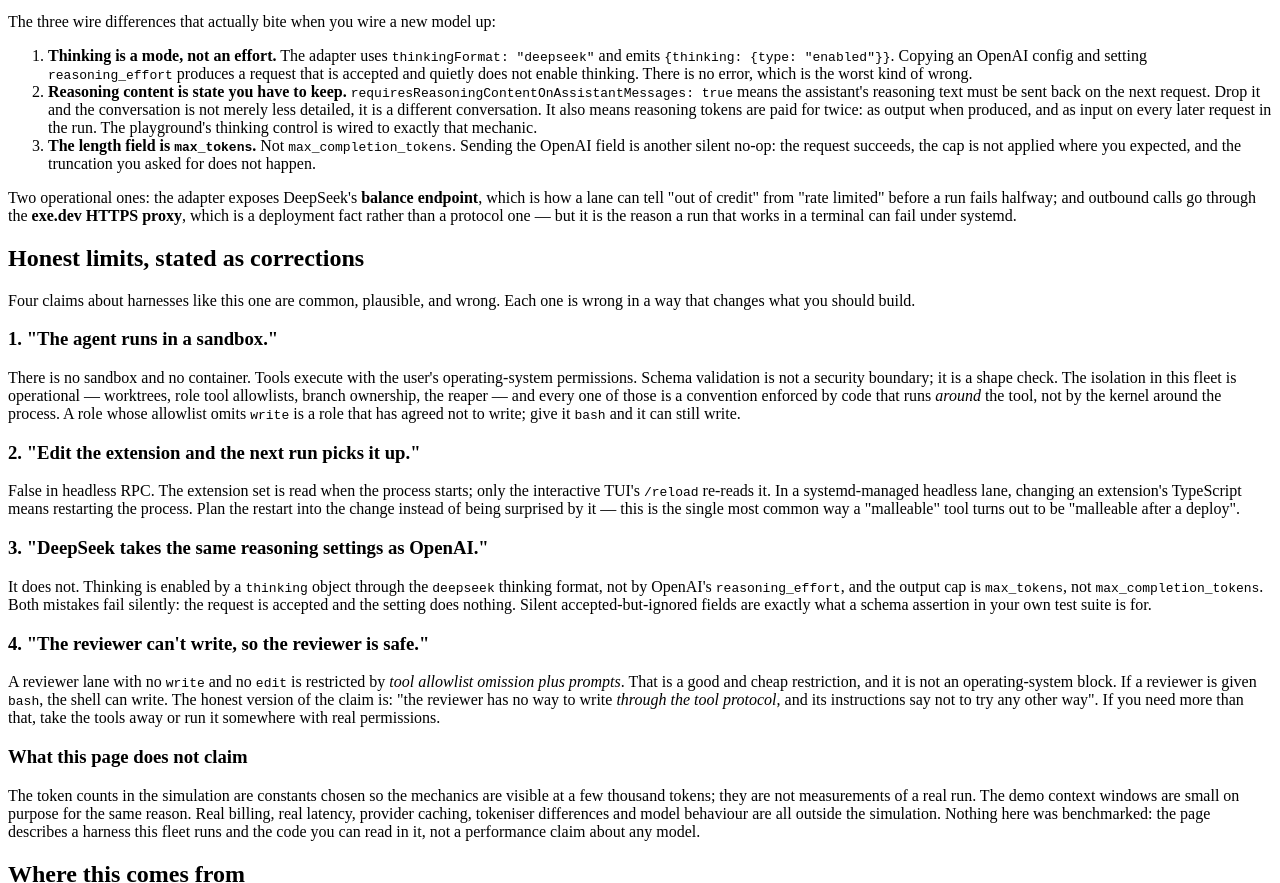
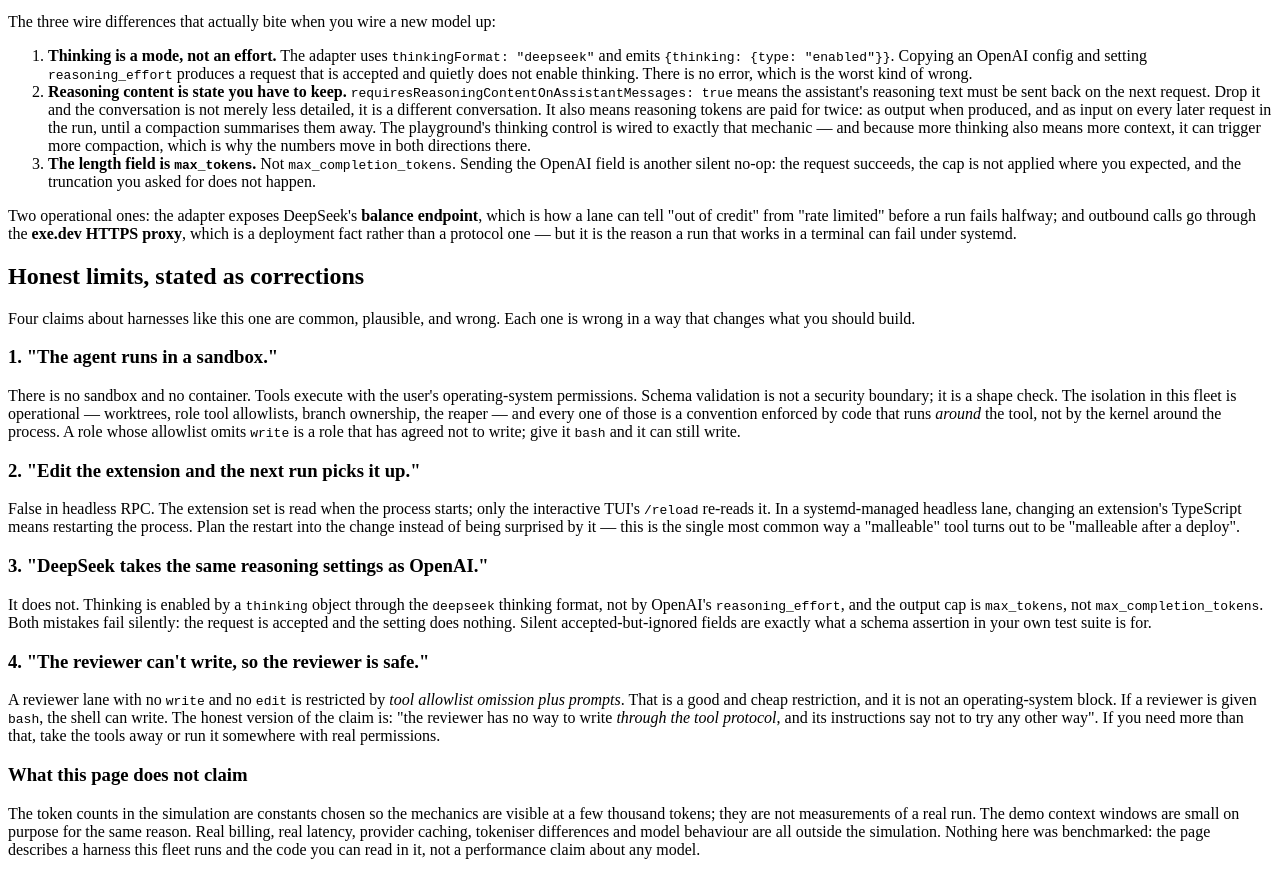
Before and after one commit to PaulKinlan/learnings, a website with bundled scripts: page site/harness/index.html in a window 1280 px wide. Shown: the part 5407-6290 px from the top of the page. Built offline with nearby package versions, Linux system fonts and the light colour scheme.

Commit message:
harness page: reasoning tokens are re-sent until compaction summarises them, and say so

```diff
--- a/site/harness/index.html
+++ b/site/harness/index.html
@@ -265,7 +265,7 @@
           <p>The three wire differences that actually bite when you wire a new model up:</p>
           <ol>
             <li><strong>Thinking is a mode, not an effort.</strong> The adapter uses <code>thinkingFormat: "deepseek"</code> and emits <code>{thinking: {type: "enabled"}}</code>. Copying an OpenAI config and setting <code>reasoning_effort</code> produces a request that is accepted and quietly does not enable thinking. There is no error, which is the worst kind of wrong.</li>
-            <li><strong>Reasoning content is state you have to keep.</strong> <code>requiresReasoningContentOnAssistantMessages: true</code> means the assistant's reasoning text must be sent back on the next request. Drop it and the conversation is not merely less detailed, it is a different conversation. It also means reasoning tokens are paid for twice: as output when produced, and as input on every later request in the run. The playground's thinking control is wired to exactly that mechanic.</li>
+            <li><strong>Reasoning content is state you have to keep.</strong> <code>requiresReasoningContentOnAssistantMessages: true</code> means the assistant's reasoning text must be sent back on the next request. Drop it and the conversation is not merely less detailed, it is a different conversation. It also means reasoning tokens are paid for twice: as output when produced, and as input on every later request in the run, until a compaction summarises them away. The playground's thinking control is wired to exactly that mechanic — and because more thinking also means more context, it can trigger more compaction, which is why the numbers move in both directions there.</li>
             <li><strong>The length field is <code>max_tokens</code>.</strong> Not <code>max_completion_tokens</code>. Sending the OpenAI field is another silent no-op: the request succeeds, the cap is not applied where you expected, and the truncation you asked for does not happen.</li>
           </ol>
           <p>Two operational ones: the adapter exposes DeepSeek's <strong>balance endpoint</strong>, which is how a lane can tell "out of credit" from "rate limited" before a run fails halfway; and outbound calls go through the <strong>exe.dev HTTPS proxy</strong>, which is a deployment fact rather than a protocol one — but it is the reason a run that works in a terminal can fail under systemd.</p>
--- a/site/harness/sim.js
+++ b/site/harness/sim.js
@@ -28,7 +28,7 @@
 
 /** Thinking level buys reasoning tokens. They are billed as output, kept on the assistant message
  *  (`requiresReasoningContentOnAssistantMessages`), and therefore re-sent as input on every later
- *  request in the same run. */
+ *  request in the same run, until a compaction summarises them away. */
 export const THINKING_LEVELS = [
   { id: "off", label: "thinking off", reasoningTokens: 0 },
   { id: "low", label: "thinking low", reasoningTokens: 900 },
```
